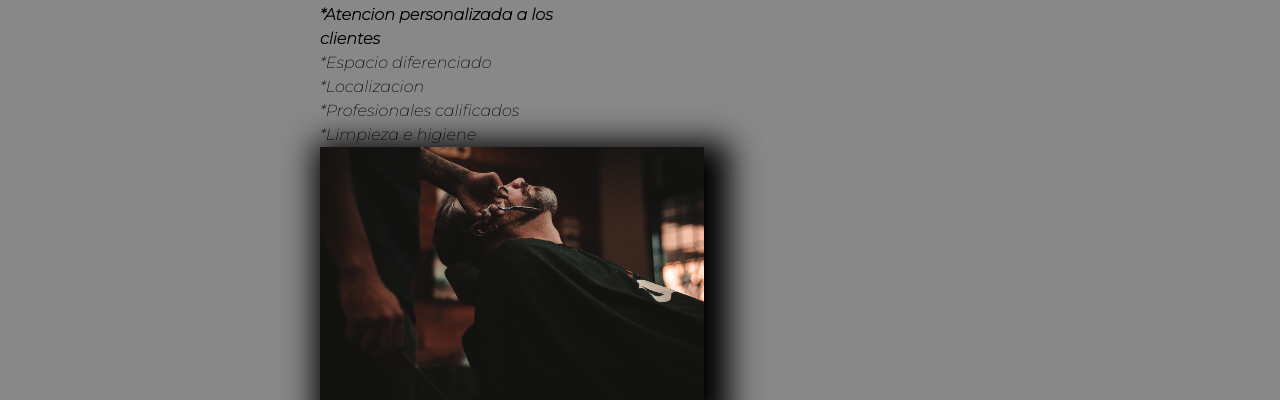
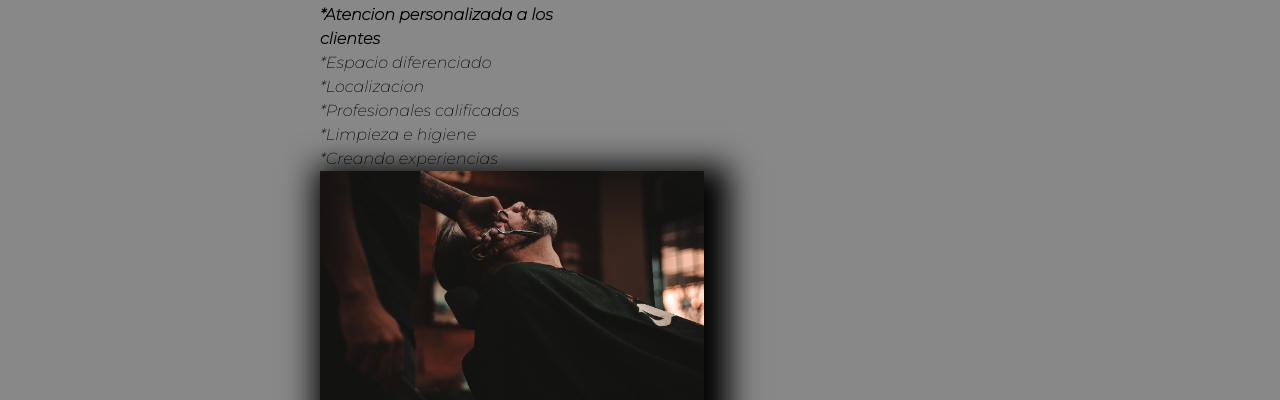
Before and after one commit to LucasSanjua/AaluraGit, a plain HTML site: page index.html in a window 1280 px wide. Shown: the part 1556-1956 px from the top of the page. Drawn offline with Linux system fonts and the light colour scheme.

Commit message:
actulizando lista de diferencias

```diff
--- a/index.html
+++ b/index.html
@@ -52,7 +52,8 @@
                         <li class="items">Espacio diferenciado</li>
                         <li class="items">Localizacion</li>
                         <li class="items">Profesionales calificados</li>
-                        <li class="items">Limpieza e higiene    </li>
+                        <li class="items">Limpieza e higiene </li>
+                        <li class="items">Creando experiencias</li>
                     </ul> <img class="imgDiferenciale"src="diferenciales/diferenciales.jpg" alt="diferenciales">
                     <div class="video">
                         <iframe width="100%" height="315" src="https://www.youtube.com/embed/wcVVXUV0YUY" title="YouTube video player" frameborder="0" allow="accelerometer; autoplay; clipboard-write; encrypted-media; gyroscope; picture-in-picture; web-share" allowfullscreen></iframe>
```
